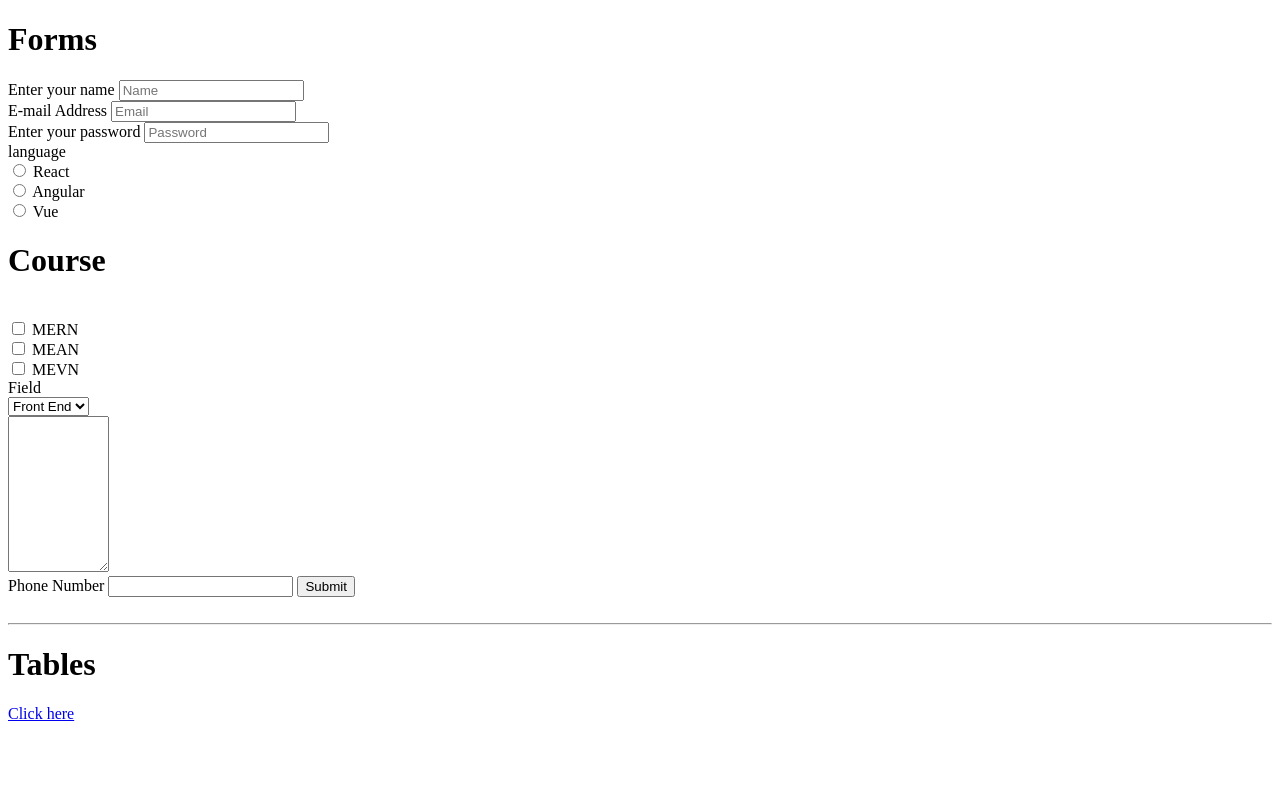
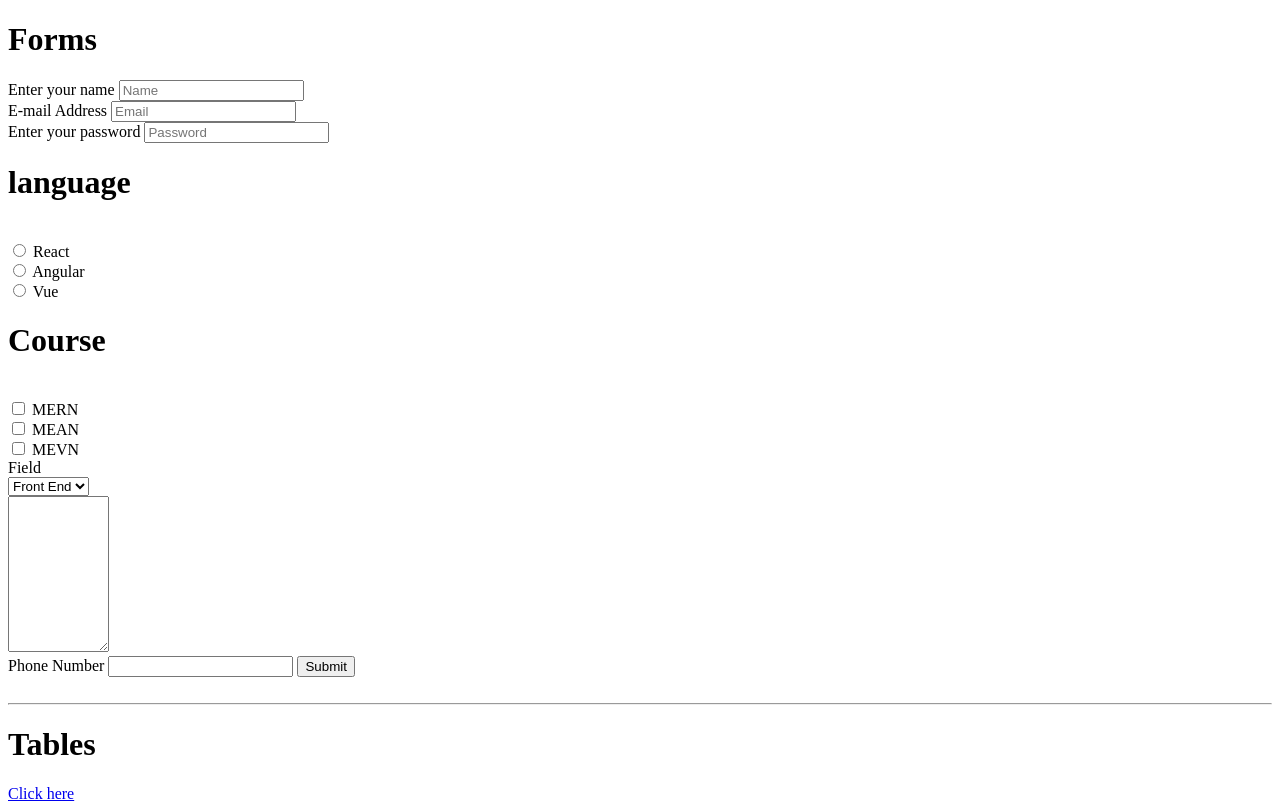
Before and after one commit to hardikt07/Handson2, a plain HTML site: page index.html in a window 1280 px wide. Drawn offline with Linux system fonts and the light colour scheme.

Commit message:
Update index.html

```diff
--- a/index.html
+++ b/index.html
@@ -15,9 +15,9 @@
                 <input type="email" name="email" id="email" placeholder="Email" required> <br>
                 <label for="password">Enter your password</label>
                 <input type="password" name="password" id="password" placeholder="Password"> <br>
-                <label for="language"> language</label>
+
+         <h1>language</h2>
                 <br>
-
                 <input type="radio" id="React" name="language" value="React">
                 <label for="React">React</label>
                 <br>
```
